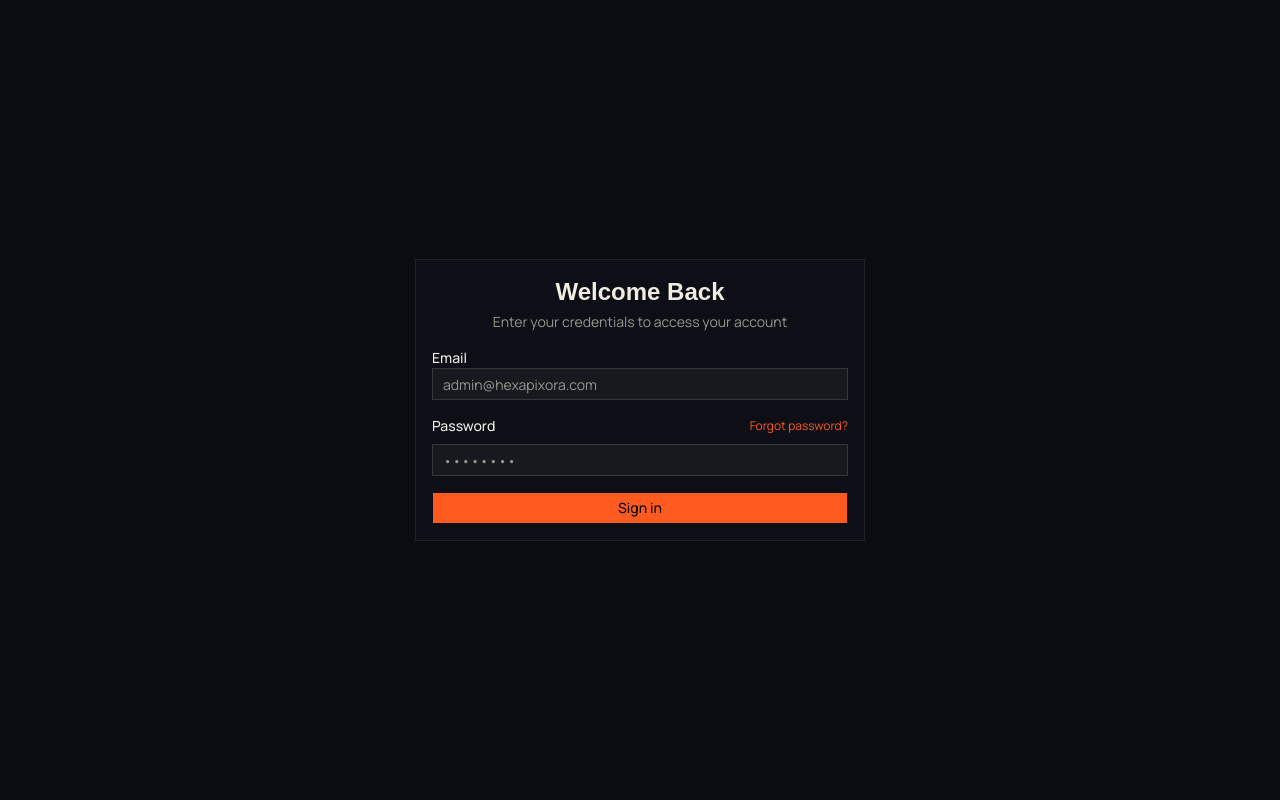
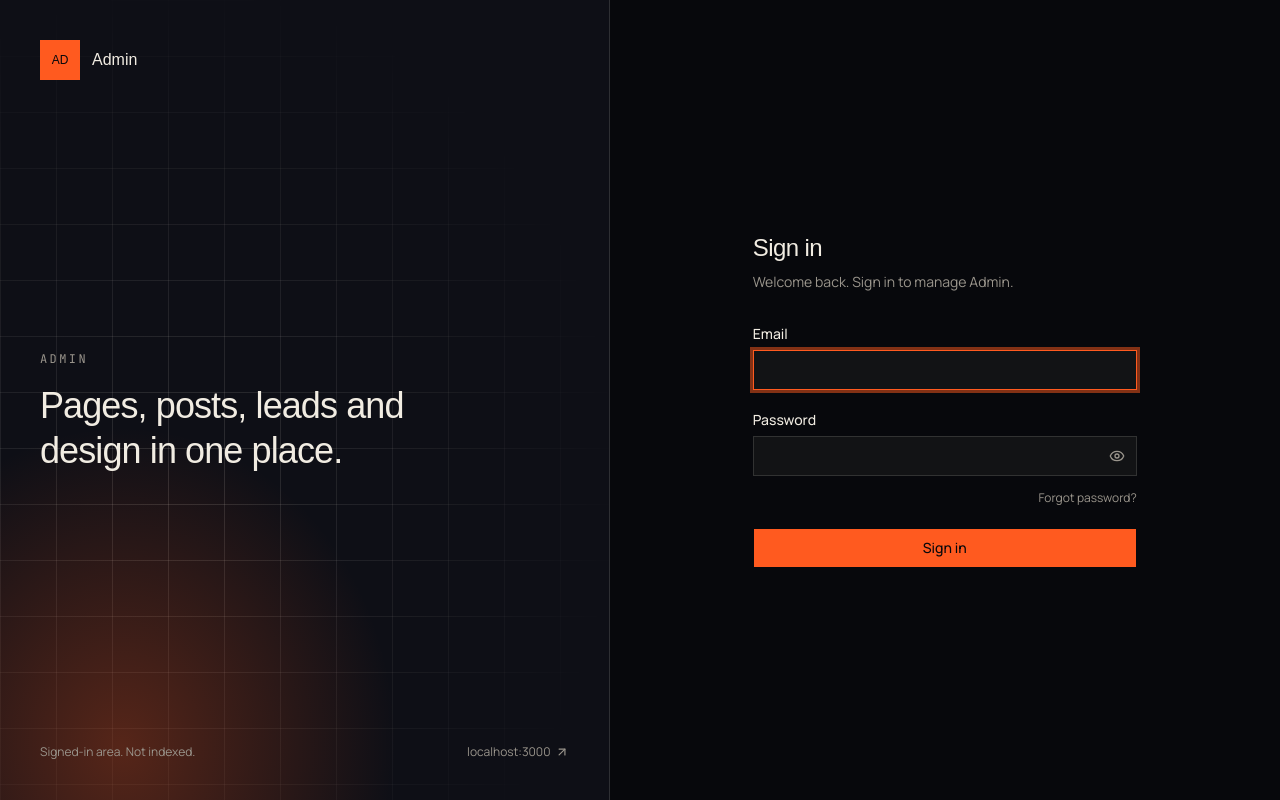
Before and after one commit to HexaPixora/hexapixora-web, a Next.js app in the folder apps/admin/: page /login in a window 1280 px wide. Built offline with nearby package versions, Linux system fonts and the light colour scheme; no server answers; a web font is replaced by a local one.

Commit message:
feat(admin): a new sign-in screen
A real form (Enter submits), linked labels and autocomplete for password managers, plain messages for wrong details, rate limits and outages, and a return to the page the visitor came from (admin paths only).

```diff
--- a/apps/admin/src/app/login/page.tsx
+++ b/apps/admin/src/app/login/page.tsx
@@ -1,71 +1,20 @@
-"use client";
+import type { Metadata } from "next";
+import { AuthShell } from "@/components/admin/auth/auth-shell";
+import { LoginForm } from "@/components/admin/auth/login-form";
+import { getSiteBrand } from "@/lib/site-brand";
 
-import { useState } from "react";
-import { useForm } from "react-hook-form";
-import { zodResolver } from "@hookform/resolvers/zod";
-import * as z from "zod";
-import { apiClient } from "@hexapixora/sdk/browser";
-import { useAuthStore } from "@/stores/use-auth-store";
-import { Button } from "@hexapixora/ui/button";
-import { Input } from "@hexapixora/ui/input";
-import { Card, CardContent, CardDescription, CardHeader, CardTitle } from "@hexapixora/ui/card";
+export const metadata: Metadata = { title: "Sign in" };
 
-const loginSchema = z.object({
-  email: z.string().email("Invalid email address"),
-  password: z.string().min(6, "Password is too short"),
-});
+/** Only admin paths may be returned to, so the link can't send anyone off-site. */
+function safeReturnTo(from: unknown): string {
+  return typeof from === "string" && /^\/admin(?:[/?#]|$)/.test(from) ? from : "/admin";
+}
 
-export default function LoginPage() {
-  const { setUser } = useAuthStore();
-  const [error, setError] = useState("");
-
-  const { register, handleSubmit, formState: { isSubmitting } } = useForm<z.infer<typeof loginSchema>>({
-    resolver: zodResolver(loginSchema),
-  });
-
-  const onSubmit = async (data: z.infer<typeof loginSchema>) => {
-    setError("");
-    try {
-      const res = await apiClient.post("/auth/login", data);
-      setUser(res.data.user);
-
-      // Everyone manages content from /admin. The admin layout shows only the
-      // sections each user is allowed to see (team members get a subset).
-      window.location.href = "/admin";
-    } catch (err: any) {
-      setError(err.response?.data?.message || "Invalid credentials. Have you seeded the database?");
-    }
-  };
-
+export default async function LoginPage({ searchParams }: { searchParams: Promise<{ from?: string | string[] }> }) {
+  const [brand, { from }] = await Promise.all([getSiteBrand(), searchParams]);
   return (
-    <div className="flex items-center justify-center min-h-screen bg-muted/40 p-4">
-      <Card className="w-full max-w-md">
-        <CardHeader className="text-center">
-          <CardTitle className="text-2xl font-bold">Welcome Back</CardTitle>
-          <CardDescription>Enter your credentials to access your account</CardDescription>
-        </CardHeader>
-        <CardContent>
-          <div className="space-y-4">
-            {error && <div className="p-3 text-sm text-destructive-foreground bg-destructive/10 border border-destructive/20 rounded-md">{error}</div>}
-            <div className="space-y-2">
-              <label className="text-sm font-medium">Email</label>
-              <Input type="email" placeholder="admin@hexapixora.com" {...register("email")} required />
-            </div>
-            <div className="space-y-2">
-              <div className="flex items-center justify-between">
-                <label className="text-sm font-medium">Password</label>
-                <a href="/forgot-password" className="text-xs text-primary hover:underline">
-                  Forgot password?
-                </a>
-              </div>
-              <Input type="password" placeholder="••••••••" {...register("password")} required />
-            </div>
-            <Button type="button" className="w-full" disabled={isSubmitting} onClick={handleSubmit(onSubmit)}>
-              {isSubmitting ? "Signing in..." : "Sign in"}
-            </Button>
-          </div>
-        </CardContent>
-      </Card>
-    </div>
+    <AuthShell brand={brand} title="Sign in" description={`Welcome back. Sign in to manage ${brand.siteName}.`}>
+      <LoginForm returnTo={safeReturnTo(from)} />
+    </AuthShell>
   );
 }
--- /dev/null
+++ b/apps/admin/src/components/admin/auth/login-form.tsx
@@ -0,0 +1,98 @@
+"use client";
+
+import { useState } from "react";
+import { useForm } from "react-hook-form";
+import { Loader2 } from "lucide-react";
+import { apiClient } from "@hexapixora/sdk/browser";
+import { Button } from "@hexapixora/ui/button";
+import { Field } from "@hexapixora/ui/field";
+import { Input } from "@hexapixora/ui/input";
+import { useAuthStore } from "@/stores/use-auth-store";
+import { FormAlert } from "./form-alert";
+import { PasswordInput } from "./password-input";
+
+type LoginValues = { email: string; password: string };
+
+/** A message for a failed sign-in that never echoes server details. */
+function loginError(err: unknown): string {
+  const status = (err as { response?: { status?: number } })?.response?.status;
+  if (status === 401) return "That email and password don't match. Check them and try again.";
+  if (status === 429) return "Too many attempts. Wait a minute, then try again.";
+  if (!status) return "Can't reach the server. Check your connection and try again.";
+  return "Something went wrong on our side. Try again in a moment.";
+}
+
+/**
+ * Sign-in form. `returnTo` is the admin page the visitor was sent away from
+ * (already checked to be an /admin path), so they land back where they were.
+ */
+export function LoginForm({ returnTo }: { returnTo: string }) {
+  const { setUser } = useAuthStore();
+  const [error, setError] = useState("");
+  const [redirecting, setRedirecting] = useState(false);
+  const {
+    register,
+    handleSubmit,
+    formState: { errors, isSubmitting },
+  } = useForm<LoginValues>();
+
+  const onSubmit = async (values: LoginValues) => {
+    setError("");
+    try {
+      const res = await apiClient.post("/auth/login", { ...values, email: values.email.trim() });
+      setUser(res.data.user);
+      setRedirecting(true);
+      // Full load so the admin reads the fresh session cookies.
+      window.location.href = returnTo;
+    } catch (err) {
+      setError(loginError(err));
+    }
+  };
+
+  const busy = isSubmitting || redirecting;
+
+  return (
+    <form onSubmit={handleSubmit(onSubmit)} noValidate className="space-y-5">
+      {error && <FormAlert tone="error">{error}</FormAlert>}
+
+      <Field label="Email" htmlFor="login-email" error={errors.email?.message}>
+        <Input
+          id="login-email"
+          type="email"
+          autoComplete="username"
+          inputMode="email"
+          autoCapitalize="none"
+          spellCheck={false}
+          autoFocus
+          className="h-10"
+          aria-invalid={errors.email ? true : undefined}
+          {...register("email", {
+            required: "Enter your email address.",
+            pattern: { value: /^\S+@\S+\.\S+$/, message: "Enter a valid email address." },
+          })}
+        />
+      </Field>
+
+      <div>
+        <Field label="Password" htmlFor="login-password" error={errors.password?.message}>
+          <PasswordInput
+            id="login-password"
+            autoComplete="current-password"
+            aria-invalid={errors.password ? true : undefined}
+            {...register("password", { required: "Enter your password." })}
+          />
+        </Field>
+        <p className="mt-2 text-right">
+          <a href="/forgot-password" className="text-xs text-muted-foreground hover:text-foreground">
+            Forgot password?
+          </a>
+        </p>
+      </div>
+
+      <Button type="submit" size="lg" className="h-10 w-full" disabled={busy}>
+        {busy && <Loader2 className="animate-spin" aria-hidden="true" />}
+        {busy ? "Signing in…" : "Sign in"}
+      </Button>
+    </form>
+  );
+}
```
